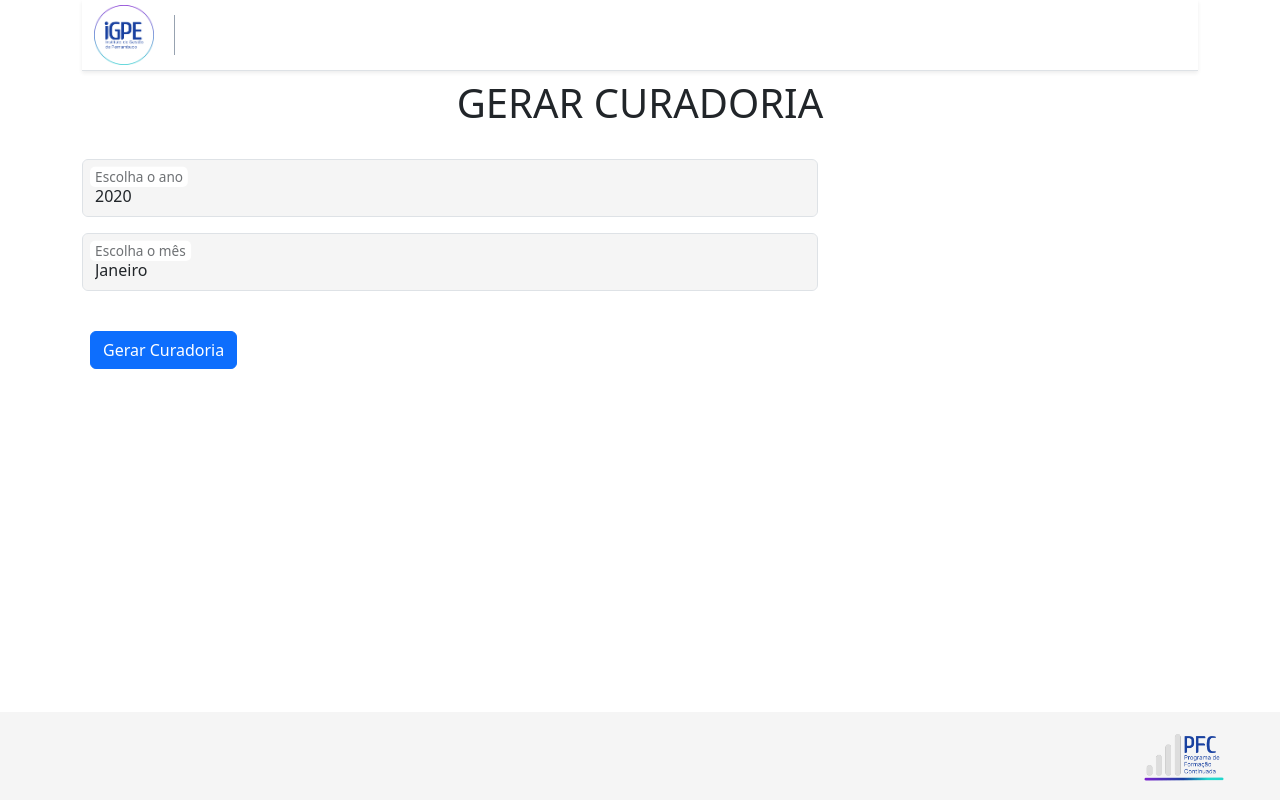
After one commit to GibaTrindade/pfc_app_django, a Django app: page /curadoria/ in a window 1280 px wide. The commit adds this page. Run offline with Django 4.2, Linux system fonts and the light colour scheme; tables that the repository leaves empty hold one stand-in row (values such as "Sample post"); parts of the project's set-up code (start-up, migrations or seed data) failed here and were passed over; some libraries are stand-ins or nearby versions.

Commit message:
curadoria sendo finalizada. pagina da curadoria ok

```diff
--- a/pfc_app/admin.py
+++ b/pfc_app/admin.py
@@ -105,7 +105,7 @@ class AvaliacaoAdmin(admin.ModelAdmin):
     list_filter = ('curso', 'participante',)
 
 class Validacao_CHAdmin(admin.ModelAdmin):
-    list_display = ('usuario', 'get_caminho_arquivo', 'enviado_em', 'ch_solicitada',
+    list_display = ('usuario', 'nome_curso', 'enviado_em', 'ch_solicitada',
                     'ch_confirmada', 'data_termino_curso', 'status',
                     'gerar_reconhecimento_ch', 'analisado_em',)
     list_editable = ('ch_solicitada', 'ch_confirmada', 'data_termino_curso', 'status',)
--- /dev/null
+++ b/pfc_app/templates/pfc_app/curadoria.html
@@ -0,0 +1,38 @@
+{% extends 'base.html' %}
+
+{% block content %}
+{% include 'parciais/_messages.html' %}
+
+<div class="d-flex p-2 justify-content-center mb-0"><h1>GERAR CURADORIA</h1></div>
+
+        <form method="POST" class="mt-3" enctype="multipart/form-data">
+            {% csrf_token %}
+
+                <div class="row mb-3">
+                  <div class="col-md-8 col-sm-12 text-md-start text-center">
+
+                    <div class=" form-floating mb-3">
+                        <select class="form-control" style="background-color: #f5f5f5;" name="ano" id="id_ano">
+                            {% for ano in anos %}
+                                <option value="{{ ano }}">{{ ano }}</option>
+                            {% endfor %}
+                        </select>
+                        <label for="id_categoria">Escolha o ano</label>
+                    </div>
+                    <div class=" form-floating mb-3">
+                        <select class="form-control" style="background-color: #f5f5f5;" name="mes" id="id_mes">
+                            {% for code, name in meses %}
+                            <option value="{{ code }}">{{ name }}</option>
+                            {% endfor %}
+                        </select>
+                        <label for="id_categoria">Escolha o mês</label>
+                    </div>
+                  </div>
+                </div>
+
+
+
+            <button type="submit" class="btn btn-primary m-2">Gerar Curadoria</button>
+        </form>
+
+{% endblock %}
--- a/pfc_app/urls.py
+++ b/pfc_app/urls.py
@@ -33,6 +33,8 @@ urlpatterns = [
     path('relatorio/', views.relatorio, name='relatorio'),
     path('explorer/', include('explorer.urls')),
     path('usuarios_sem_ch/', views.usuarios_sem_ch, name='usuarios_sem_ch'),
+    path('gerar_curadoria/<int:ano>/<int:mes>', views.gerar_curadoria, name='gerar_curadoria'),
+    path('curadoria/', views.curadoria, name='curadoria'),
 
 ]
 
--- a/pfc_app/views.py
+++ b/pfc_app/views.py
@@ -19,10 +19,12 @@ from django.template import loader
 from .models import Curso, Inscricao, StatusInscricao, Avaliacao, \
                     Validacao_CH, StatusValidacao, User, Certificado,\
                     Tema, Subtema, Carreira, Modalidade, Categoria, ItemRelatorio,\
-                    PlanoCurso
+                    PlanoCurso, Trilha, Curadoria
 from .forms import AvaliacaoForm, DateFilterForm
-from django.db.models import Count, Q, Sum, F, Avg, FloatField, When, BooleanField, Exists, OuterRef, Value, Subquery
-from django.db.models.functions import Coalesce, Concat, Cast
+from django.db.models import Count, Q, Sum, F, \
+                                Avg, FloatField, When, BooleanField, \
+                                Exists, OuterRef, Value, Subquery, Min, Max
+from django.db.models.functions import Coalesce, Concat, Cast, ExtractYear
 from django.contrib.postgres.aggregates import StringAgg
 from django.contrib.postgres.expressions import ArraySubquery
 from datetime import date, datetime
@@ -57,6 +59,16 @@ from matplotlib.colors import to_rgb
 from pdf2docx import Converter
 from PIL import Image
 import shutil
+
+
+MONTHS = [
+    (1, "Janeiro"), (2, "Fevereiro"), (3, "Março"),
+    (4, "Abril"), (5, "Maio"), (6, "Junho"),
+    (7, "Julho"), (8, "Agosto"), (9, "Setembro"),
+    (10, "Outubro"), (11, "Novembro"), (12, "Dezembro")
+]
+
+
 
 # Create your views here.
 @login_required
@@ -1885,3 +1897,206 @@ def relatorio(request):
 
 
     return render(request, 'pfc_app/relatorio.html' ,context)
+
+def hex_to_rgb_normalizado(hex_color):
+    # Remover o prefixo '#' se houver
+    if hex_color.startswith('#'):
+        hex_color = hex_color[1:]
+
+    # Converter os componentes R, G, B de hexadecimal para decimal
+    r = int(hex_color[0:2], 16)
+    g = int(hex_color[2:4], 16)
+    b = int(hex_color[4:6], 16)
+
+    # Normalizar os valores para o intervalo 0-1
+    return (r / 255, g / 255, b / 255)
+
+def draw_logos_curadoria(c: canvas.Canvas, width, height):
+    # Coordenadas para o logo (ajuste conforme necessário)
+    logo_width = 50
+    logo_width_seplag = 150
+    logo_height_seplag = 30
+    logo_height = 50
+    x_ig = width  - 50 - logo_width  # Alinhamento à direita
+    y_ig = height - logo_height -20 # No topo
+
+    x_seplag = width  - 50 - logo_width_seplag   # Alinhamento à direita
+    y_seplag = 10 # No topo
+
+    x_pfc = x_ig - logo_width - 10
+    y_pfc = y_ig
+
+    igpe_relative_path = 'igpe.png'
+    pfc_relative_path = 'PFC-NOVO-180x180.png'
+    seplag_relative_path = 'seplagtransparente.png'
+    igpe_path = os.path.join(settings.MEDIA_ROOT, igpe_relative_path)
+    pfc_path = os.path.join(settings.MEDIA_ROOT, pfc_relative_path)
+    seplag_path = os.path.join(settings.MEDIA_ROOT, seplag_relative_path)
+
+    # Substitua 'path/to/your/logo.png' pelo caminho do seu logo
+    c.drawImage(igpe_path, x_ig, y_ig, width=logo_width, height=logo_height, mask='auto')
+    c.drawImage(seplag_path, x_seplag, y_seplag, width=logo_width_seplag, height=logo_height_seplag, mask='auto')
+    c.drawImage(pfc_path, x_pfc, y_pfc, width=logo_width, height=logo_height, mask='auto')
+
+
+def gerar_curadoria(request, ano, mes):
+    trilhas = Trilha.objects.all()
+
+    response = HttpResponse(content_type='application/pdf')
+    response['Content-Disposition'] = 'attachment; filename="agenda_maio_2024.pdf"'
+
+    # Cria um objeto Canvas diretamente
+    p = canvas.Canvas(response, pagesize=A4)
+
+    width, height = A4
+
+    # Estilo para o cabeçalho
+    header_style = ParagraphStyle(
+        name='HeaderStyle',
+        fontSize=10,
+        fontName='Helvetica-Bold',
+        textColor=colors.white,
+        alignment=1,  # Centro
+        spaceAfter=5,
+    )
+
+    # Estilo para o corpo da tabela
+    body_style = ParagraphStyle(
+        name='BodyStyle',
+        fontSize=8,
+        fontName='Helvetica',
+        textColor=colors.black,
+        alignment=1,  # Centro
+        spaceAfter=5,
+    )
+
+    link_style = ParagraphStyle(
+        name='link_style',  # Nome do estilo
+        fontName='Helvetica',
+        fontSize=8,
+        textColor=colors.blue,  # Definindo a cor do texto para azul
+        underline=True,  # Adicionando sublinhado
+        alignment=1,  # Centro
+        spaceAfter=5,
+    )
+
+    cabecalho = [Paragraph("Curadoria", header_style),
+                 Paragraph("Link", header_style),
+                 Paragraph("CH", header_style),
+                 Paragraph("Modalidade", header_style),
+                 Paragraph("Promotor", header_style)]
+    cabecalho_pfc = [Paragraph("PFC", header_style),
+                 Paragraph("Link", header_style),
+                 Paragraph("CH", header_style),
+                 Paragraph("Modalidade", header_style),
+                 Paragraph("Período", header_style)]
+
+    y_table = 750
+    # http://127.0.0.1:8000/curadoria
+    for trilha in trilhas:
+        data_pfc = [
+                cabecalho_pfc,
+            ]
+        for curso in trilha.cursos.filter(data_inicio__gte='2024-05-01', data_inicio__lte='2024-05-31'):
+            url = f"https://www.pfc.seplag.pe.gov.br/curso_detail/{curso.id}"
+            print(url)
+            link_text = '<u><link href="' + url + '">' + 'Inscrição' + '</link></u>'
+            data_pfc.append(
+                [Paragraph(curso.nome_curso, body_style),
+                 Paragraph(link_text, link_style),
+                 Paragraph(str(curso.ch_curso), body_style),
+                 Paragraph(curso.modalidade.nome, body_style),
+                 Paragraph(f"de {curso.data_inicio.strftime('%d/%m/%Y')} a {curso.data_termino.strftime('%d/%m/%Y')}", body_style) ],
+            )
+
+        data = [
+                cabecalho,
+            ]
+        for curadoria in trilha.curadorias.filter(mes_competencia__gte='2024-05-01', mes_competencia__lte='2024-05-31'):
+            print(curadoria.nome_curso)
+
+            url = curadoria.link_inscricao
+            link_text = '<u><link href="' + url + '">' + 'Inscrição' + '</link></u>'
+            #link_text = Hyperlink(url, 'Inscrição', color=colors.blue)
+            data.append(
+                [Paragraph(curadoria.nome_curso, body_style),
+                 Paragraph(link_text, link_style),
+                 Paragraph(str(curadoria.carga_horaria_total), body_style),
+                 Paragraph(curadoria.modalidade.nome, body_style),
+                 Paragraph("" if curadoria.instituicao_promotora is None else curadoria.instituicao_promotora.nome, body_style)],
+            )
+
+
+        if len(data_pfc) > 1:
+            table_pfc = Table(data_pfc, colWidths=[215, 50, 30, 80, 120])
+
+        table = Table(data, colWidths=[215, 50, 30, 80, 120])
+        table_style = TableStyle([
+            ('BACKGROUND', (0,0), (-1,0), colors.gray),
+            ('TEXTCOLOR', (0,0), (-1,0), colors.white),
+            ('ALIGN', (0,0), (-1,-1), 'CENTER'),
+            ('VALIGN', (0,0), (-1,-1), 'MIDDLE'),
+            ('FONTNAME', (0,0), (-1,0), 'Helvetica-Bold'),
+            ('BOTTOMPADDING', (0,0), (-1,0), 12),
+            ('BACKGROUND', (0,1), (-1,-1), colors.lightblue),
+            ('GRID', (0,0), (-1,-1), 1, colors.white),
+            ('FONTSIZE', (0,0), (-1,-1), 8)
+        ])
+
+        if len(data_pfc) > 1:
+            table_pfc.setStyle(table_style)
+
+        table.setStyle(table_style)
+
+        hex_color = trilha.cor_circulo
+        rgb_normalized = hex_to_rgb_normalizado(hex_color)
+        # Posiciona a tabela em uma localização específica
+        p.setFillColorRGB(rgb_normalized[0], rgb_normalized[1], rgb_normalized[2])
+        p.circle(60, y_table + 20, 10, stroke=0, fill=1)
+        p.setFillColorRGB(0, 0, 0)
+        p.drawString(75, y_table + 15, trilha.nome)
+        if len(data_pfc) > 1:
+            w, h = table_pfc.wrapOn(p, 0, 0)  # Prepara a tabela para ser desenhada
+            table_pfc.drawOn(p, 50, y_table-h)
+            y_table -= h + 20
+        w, h = table.wrapOn(p, 0, 0)  # Prepara a tabela para ser desenhada
+        table.drawOn(p, 50, y_table-h)  # Desenha a tabela na posição x=50, y=500
+        y_table -= h + 60
+    draw_logos_curadoria(p, width, height)
+    p.setFont("Helvetica", 26)
+    mes_escolhido = MONTHS[int(mes)-1][1]
+    text_title = f"Agenda de {mes_escolhido}"
+    p.drawCentredString(width / 2, height - 50, text_title)
+    p.showPage()
+    p.save()
+    return response
+
+
+
+def curadoria(request):
+    year_range = Curadoria.objects.aggregate(
+        min_year=Min(ExtractYear('mes_competencia')),
+        max_year=Max(ExtractYear('mes_competencia'))
+    )
+    min_year = year_range['min_year']
+    max_year = year_range['max_year']
+
+    # Gera uma lista de anos desde o ano mínimo até o ano máximo
+    available_years = list(range(min_year, max_year + 1))
+
+
+    context = {
+        'cursos': cursos,
+        'anos': available_years,
+        'meses': MONTHS,
+    }
+
+    if request.method == 'POST':
+
+        ano = request.POST.get('ano')
+        mes = request.POST.get('mes')
+
+        return redirect('gerar_curadoria', ano, mes)
+
+
+    return render(request, 'pfc_app/curadoria.html' ,context)
--- a/templates/parciais/_nav.html
+++ b/templates/parciais/_nav.html
@@ -33,6 +33,7 @@
                                 <li><a class="dropdown-item" href="{% url 'usuarios_sem_ch' %}">Lista Usuários</a></li>
                                 <li><hr class="dropdown-divider"></li>
                                 <li><a class="dropdown-item" href="{% url 'relatorio' %}">Gerar Relatório</a></li>
+                                <li><a class="dropdown-item" href="{% url 'curadoria' %}">Curadoria</a></li>
                             </ul>
                         </li>
 
```
Also changed, not shown: pfc_app/models.py (+6 -2 lines), pfc_app/migrations/0064_curadoria_cor_circulo_curadoria_permanente_and_more.py (added), pfc_app/migrations/0065_remove_curadoria_cor_circulo_trilha_cor_circulo.py (added).
